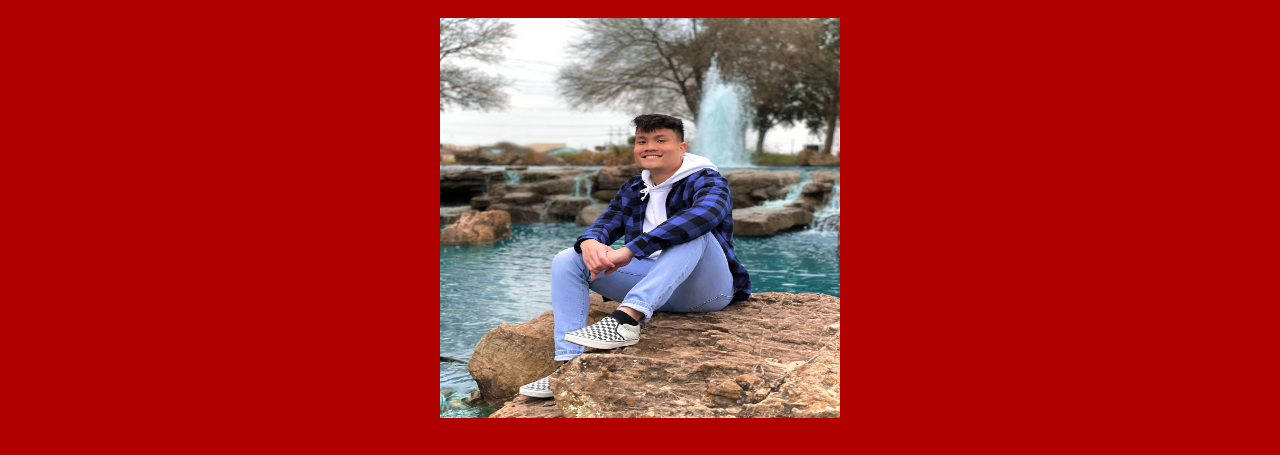
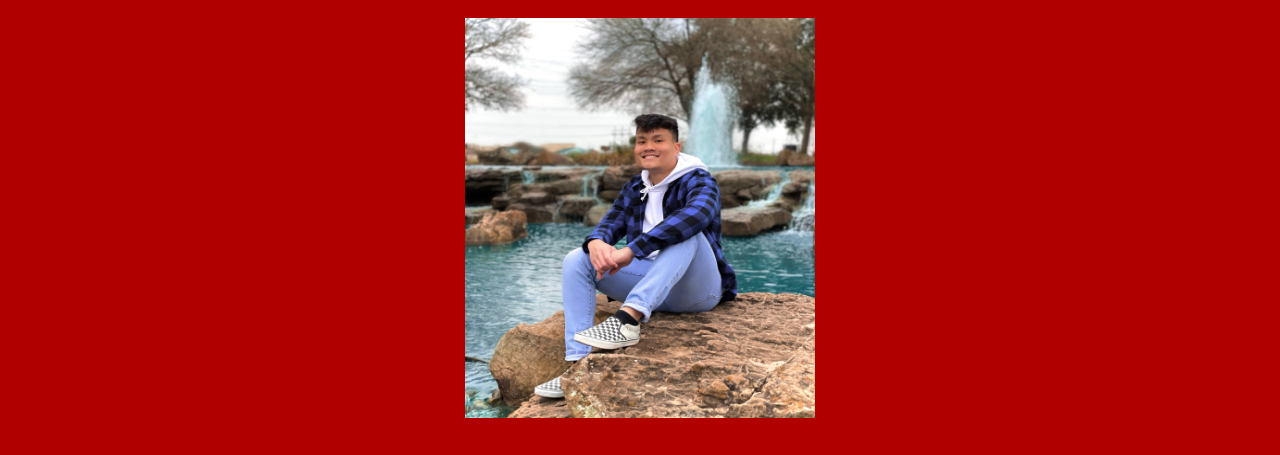
Before and after one commit to andylam1/andylam1.github.io, a plain HTML site: page index.html in a window 1280 px wide. Shown: the part 48-503 px from the top of the page. Drawn offline with Linux system fonts and the light colour scheme.

Commit message:
Update index.html

```diff
--- a/index.html
+++ b/index.html
@@ -3,7 +3,7 @@
 <h1 style="text-align:center;">Hi, my name is Andy Lam, welcome to my site! </h1>
 <body bgcolor = "blue-light">
 <center>
-  <img src="recent me.jpeg" width="400" height="400">
+  <img src="recent me.jpeg" width="350" height="400">
   <body> <br></br>
   <h1 style="text-align:center;font-style:bold;> align=" center"=""> About me </h1>
  <p style="text-align:center;font-size:20px;font-style:bold">
```
